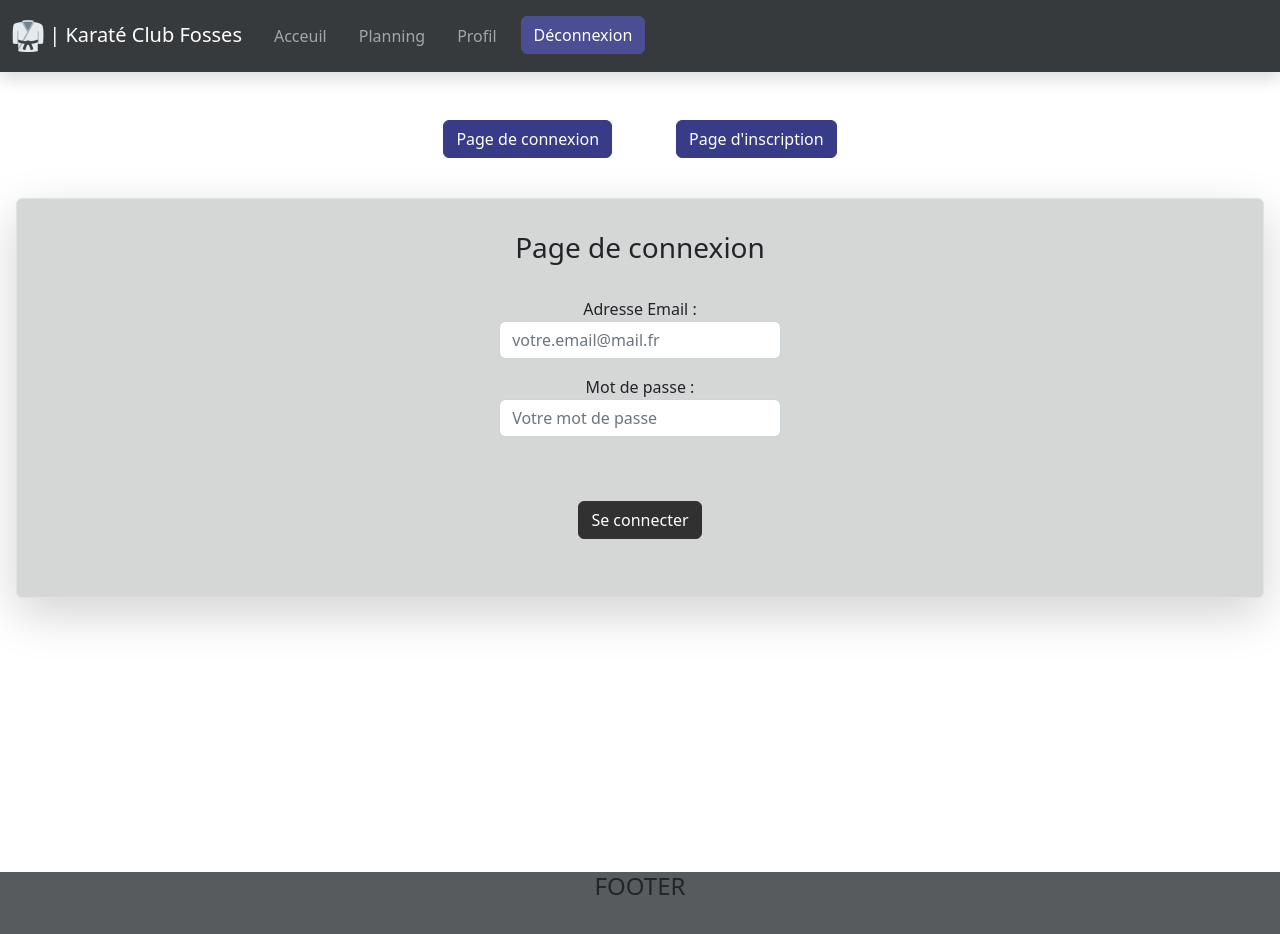
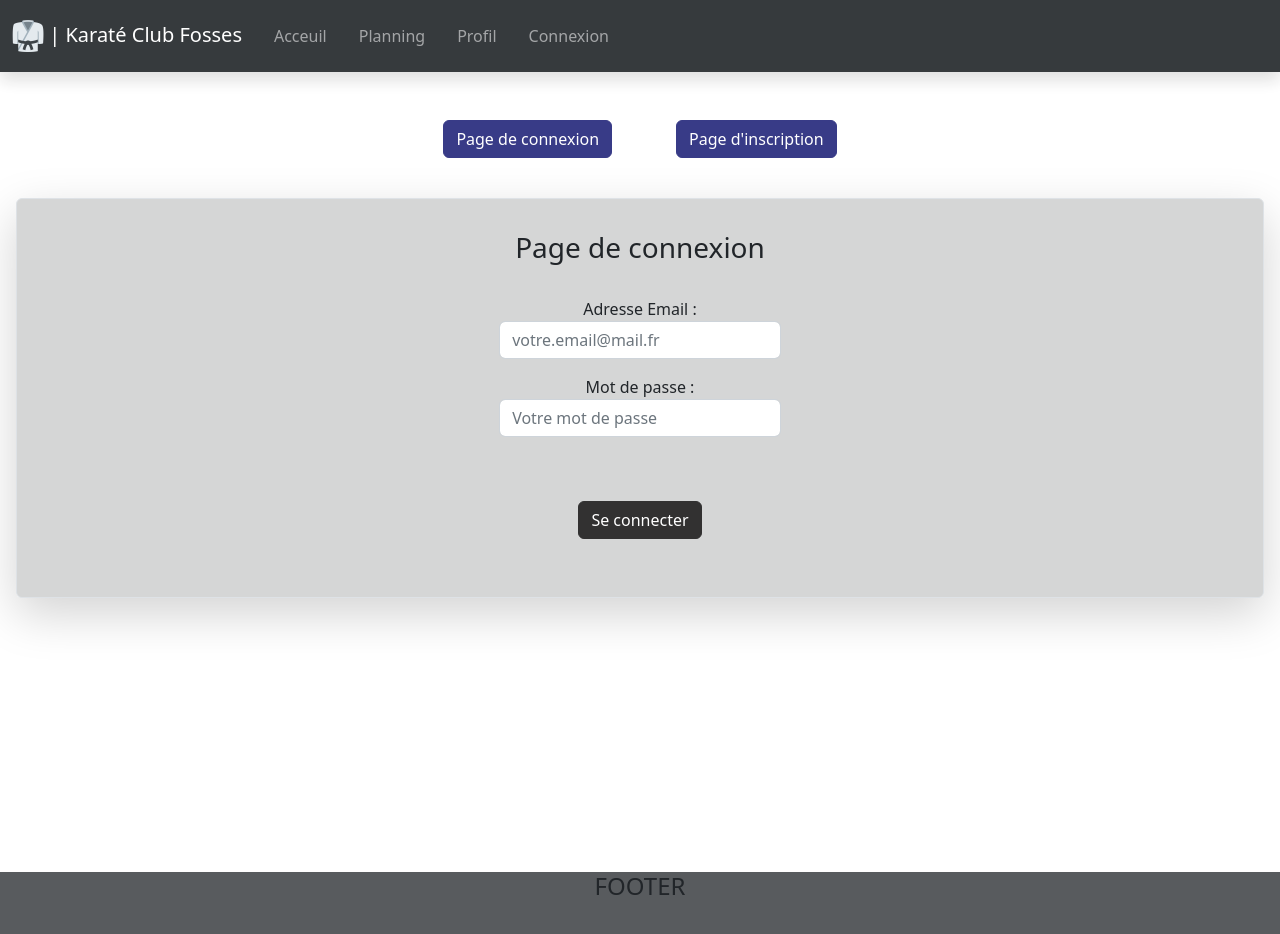
Before and after one commit to theocrsb/KCF_Front, a React (Create React App) app: page /connect in a window 1280 px wide. Shown: the top 934 px of the page. Built offline with nearby package versions, Linux system fonts and the light colour scheme; no server answers.

Commit message:
AFFICHAGE CONDITIONNEL -- OK

```diff
--- a/src/components/NavBar.tsx
+++ b/src/components/NavBar.tsx
@@ -7,6 +7,8 @@ import { instanceAxios } from '../axios/instance-axios';
 import { Role } from '../pages/Calendrier';
 import axios from 'axios';
 import { AuthContext } from '../context/Auth-context';
+import { PayloadToken } from '../App';
+import jwt_decode from 'jwt-decode';
 
 const NavBar = () => {
   // Lien avec le toast context
@@ -14,19 +16,40 @@ const NavBar = () => {
   const { messageToast } = useContext(ToastContext);
   const { colorToast } = useContext(ToastContext);
   //
+  const navigate = useNavigate();
+  // const [tokenRole, setTokenRole] = useState<string>();
+  const {
+    savedToken,
+    UpdateToken,
+    tokenExpirationFunction,
+    tokenExpired,
+    role,
+    setRole,
+  } = useContext(AuthContext);
+  //
+  // const [label, setLabel] = useState<string>('');
+  const [count, setCount] = useState(0);
   // const [isLoggedIn, setIsLoggedIn] = useState(false);
-
-  // const handleLogin = () => {
-  //   setIsLoggedIn(true);
-  // };
-  const [label, setLabel] = useState<string>('');
-  const [count, setCount] = useState(0);
-  const [isLoggedIn, setIsLoggedIn] = useState(false);
   const [isLoading, setIsLoading] = useState<boolean>(true);
   // mettre affichage conditionnel pour les roles.
 
   useEffect(() => {
-    setCount(count + 1);
+    UpdateToken(savedToken);
+    tokenExpirationFunction(savedToken);
+    console.log('voici le resultat pour savedToken', savedToken);
+    if (savedToken) {
+      const decoded: PayloadToken = jwt_decode(savedToken);
+      console.log('le payload', decoded.role.label);
+      // setTokenRole(decoded.role.label);
+      console.log("etat d'expiration token dans la navbar", tokenExpired);
+    }
+    if (tokenExpired === 'token expiré') {
+      navigate('/connect');
+    }
+  }, [count]);
+
+  useEffect(() => {
+    // setCount(count + 1);
 
     axios
       .get('http://localhost:8080/api/roles/my/role', {
@@ -36,14 +59,14 @@ const NavBar = () => {
       })
       .then((response) => {
         // console.log(response.data.label, 'dans le useEffect');
-        setLabel(response.data.label);
+        // setLabel(response.data.label);
         setIsLoading(false);
       })
       .catch((error) => {
         // console.log(error);
         setIsLoading(false);
       });
-  }, []);
+  }, [count]);
 
   const handleDeco = () => {
     localStorage.removeItem('accessToken');
@@ -51,8 +74,13 @@ const NavBar = () => {
     messageToast('Vous êtes déconnecté');
     colorToast('danger');
     //
-    setIsLoggedIn(false);
+    // setIsLoggedIn(false);
     setCount(count + 1);
+    // on retire le token du context
+    UpdateToken('');
+    // setLabel('');
+    // setTokenRole('');
+    setRole('');
   };
 
   // return (
@@ -101,7 +129,14 @@ const NavBar = () => {
             </li>
             {/* mettre affichage conditionnel pour admin et superadmin */}
             {/* admin */}
-            {(label === 'admin' || label === 'superadmin') && (
+            {/* {(label === 'admin' || label === 'superadmin') && (
+              <li className='nav-item'>
+                <NavLink to='admin' className='nav-link'>
+                  <div className='nav-link'>Professeur</div>
+                </NavLink>
+              </li>
+            )} */}
+            {(role === 'admin' || role === 'superadmin') && (
               <li className='nav-item'>
                 <NavLink to='admin' className='nav-link'>
                   <div className='nav-link'>Professeur</div>
@@ -109,7 +144,14 @@ const NavBar = () => {
               </li>
             )}
             {/* superadmin */}
-            {(label === 'admin' || label === 'superadmin') && (
+            {/* {(label === 'admin' || label === 'superadmin') && (
+              <li className='nav-item'>
+                <NavLink to='superadmin' className='nav-link'>
+                  <div className='nav-link'>Administrateur</div>
+                </NavLink>
+              </li>
+            )} */}
+            {role === 'superadmin' && (
               <li className='nav-item'>
                 <NavLink to='superadmin' className='nav-link'>
                   <div className='nav-link'>Administrateur</div>
@@ -122,7 +164,7 @@ const NavBar = () => {
               </NavLink>
             </li> */}
             {/* deconnexion */}
-            {!isLoggedIn === true ? (
+            {savedToken ? (
               <li className='nav-item'>
                 <NavLink to='connect' className='nav-link'>
                   {/* <div className='nav-link'> */}
--- a/src/context/Auth-context.tsx
+++ b/src/context/Auth-context.tsx
@@ -1,9 +1,7 @@
 import { createContext, useState, useEffect, ReactElement } from 'react';
 import jwt_decode from 'jwt-decode';
 import { useNavigate } from 'react-router-dom';
-import { PayloadToken } from '../App';
-
-
+import { PayloadToken, Role } from '../App';
 
 interface AuthContextProps {
   children: ReactElement;
@@ -11,16 +9,23 @@ interface AuthContextProps {
 export interface AuthContextInterface {
   savedToken: string | null;
   UpdateToken: (token: string | null) => void;
-  TokenExpirationFunction: (token: string | null) => void;
+  tokenExpirationFunction: (token: string | null) => void;
   tokenExpired: string | null;
+  //
+  role: string;
+  setRole: (role: string) => void;
 }
 export const AuthContext = createContext<AuthContextInterface>({
   savedToken: null,
   UpdateToken: (token: string | null) => {},
-  TokenExpirationFunction: (token: string | null) => {},
+  tokenExpirationFunction: (token: string | null) => {},
   tokenExpired: null,
+  //
+  role: '',
+  setRole: () => {},
 });
 export const AuthContextProvider = ({ children }: AuthContextProps) => {
+  const [role, setRole] = useState<string>('');
   /**
    * Mise en place de la logique interne de notre context
    * Cela permet de mettre à dispo une fonction pour mettre
@@ -28,7 +33,7 @@ export const AuthContextProvider = ({ children }: AuthContextProps) => {
    * et d'accéder au token via notre context
    */
   let recupToken: string | null;
-  recupToken = localStorage.getItem('accesstoken');
+  recupToken = localStorage.getItem('accessToken');
   const [token, setToken] = useState<string | null>(
     recupToken ? recupToken : null
   );
@@ -40,6 +45,7 @@ export const AuthContextProvider = ({ children }: AuthContextProps) => {
   const tokenExpirationFunction = (token: string | null) => {
     if (token) {
       const decoded: PayloadToken = jwt_decode(token);
+      setRole(decoded.role.label);
       if (Date.now() <= decoded.exp * 1000) {
         setTokenExpired('token non expiré');
         return true;
@@ -54,8 +60,10 @@ export const AuthContextProvider = ({ children }: AuthContextProps) => {
   const contextValue = {
     savedToken: token,
     UpdateToken: updateToken,
-    TokenExpirationFunction: tokenExpirationFunction,
+    tokenExpirationFunction: tokenExpirationFunction,
     tokenExpired: tokenExpired,
+    role: role,
+    setRole: setRole,
   };
   return (
     <AuthContext.Provider value={contextValue}>{children}</AuthContext.Provider>
--- a/src/index.tsx
+++ b/src/index.tsx
@@ -10,16 +10,19 @@ import './styles.css';
 
 import { ToastContextProvider } from './context/toast-context';
 import { LoadingContextProvider } from './context/loading-spinner';
+import { AuthContextProvider } from './context/Auth-context';
 
 const root = ReactDOM.createRoot(
   document.getElementById('root') as HTMLElement
 );
 root.render(
   <React.StrictMode>
-    <ToastContextProvider>
-      <LoadingContextProvider>
-        <App />
-      </LoadingContextProvider>
-    </ToastContextProvider>
+    <AuthContextProvider>
+      <ToastContextProvider>
+        <LoadingContextProvider>
+          <App />
+        </LoadingContextProvider>
+      </ToastContextProvider>
+    </AuthContextProvider>
   </React.StrictMode>
 );
--- a/src/pages/Connect.tsx
+++ b/src/pages/Connect.tsx
@@ -2,8 +2,7 @@ import React, { FormEvent, useContext, useRef, useState } from 'react';
 import { NavLink, useNavigate } from 'react-router-dom';
 import axios from 'axios';
 import { ToastContext } from '../context/toast-context';
-
-
+import { AuthContext } from '../context/Auth-context';
 
 const Connect = () => {
   // Lien avec le toast context
@@ -15,6 +14,7 @@ const Connect = () => {
   const passwordElement = useRef<HTMLInputElement>(null);
   const [message, setMessage] = useState<string>();
   const navigate = useNavigate();
+  const { UpdateToken, tokenExpirationFunction } = useContext(AuthContext);
   const handleSubmit = (e: FormEvent) => {
     e.preventDefault();
     console.log(emailElement.current?.value);
@@ -27,21 +27,16 @@ const Connect = () => {
         password: passwordElement.current?.value,
       })
       .then((response) => {
-
         console.log(response);
         const token = response.data.accessToken;
-        // console.log('token lors de la connexion', token);
-        //Mettre le token dans le local storage
         localStorage.setItem('accessToken', token);
-        //Futur mettre token dans context + TOAST
         onToastChange(true);
         messageToast('Connexion réussie !');
         colorToast('success');
-        // Redirection vers Calendrier
-        // setTimeout(() => {
         navigate('/calendrier');
-        // }, 0);
         setMessage('Connexion réussie !');
+        UpdateToken(token);
+        tokenExpirationFunction(token);
       })
       .catch((error) => {
         onToastChange(true);
```
